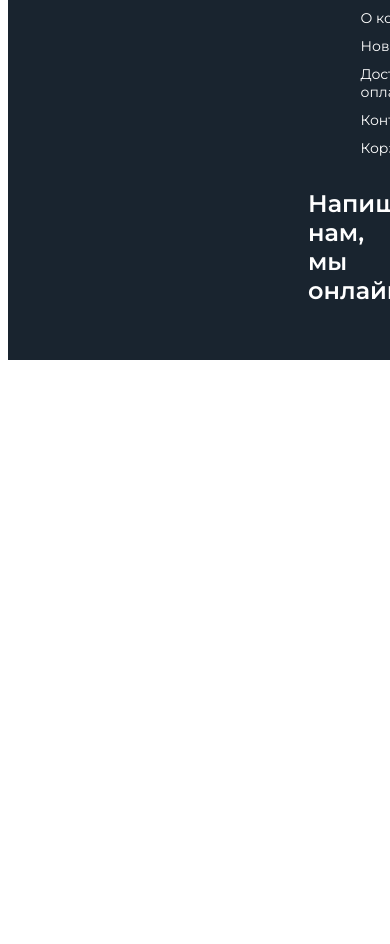
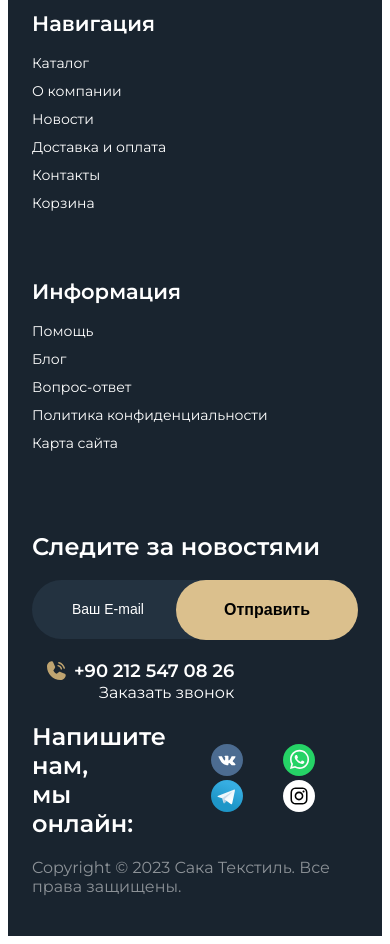
Before and after one commit to aerths/saka-holding, a Vue app: page /catalog in a window 390 px wide. Shown: the part 7000-7944 px from the top of the page. Before the commit the page ends 7368 px from the top, so only its background shows below. Built offline with nearby package versions, Linux system fonts and the light colour scheme.

Commit message:
footer adaptive

```diff
--- a/src/assets/styles/main.scss
+++ b/src/assets/styles/main.scss
@@ -6,7 +6,14 @@ body {
     flex-direction: column;
 
 }
+h1, h2, h3, h4, h5, h6, a{
+    @include laptop{
 
+    }
+    @include mobile{
+
+    }
+}
 *{
     box-sizing: border-box;
 }
--- a/src/components/footer/FooterBigBlock.vue
+++ b/src/components/footer/FooterBigBlock.vue
@@ -25,10 +25,24 @@ defineProps<{
 <style lang="scss">
     .FooterBigBlock{
         width: 100%;
-        height: 100%;
-
+        max-height: 250px;
+        max-width: 500px;
+        @include laptop{
+            max-width: 100%;
+        }
+        .InputContainer{
+            width: 100%;
+        }
         .CallContainer{
             align-self: flex-end;
+            @include laptop{
+                align-self: self-start;
+                padding-top: 20px;
+            }
+            @include mobile{
+                align-self: self-start;
+                padding-top: 20px;
+            }
         }
         .container{
             width: 100%;
--- a/src/components/footer/FooterBottom.vue
+++ b/src/components/footer/FooterBottom.vue
@@ -25,6 +25,12 @@ import FooterIcons from '@/components/footer/FooterIcons.vue';
 
         font-weight: SemiBold;
         font-size: 16px;
+        container{
+            @include mobile{
+                flex-direction: column;
+                align-items: self-start;
+            }
+        }
         h2{
             margin-right: 25px;
         }
@@ -33,6 +39,9 @@ import FooterIcons from '@/components/footer/FooterIcons.vue';
             font-size: 14;
             color: #ffffff80;
         }
+        @include mobile{
+            flex-direction: column;
+        }
     }
 
 
--- a/src/components/footer/FooterTop.vue
+++ b/src/components/footer/FooterTop.vue
@@ -29,9 +29,9 @@ import FooterBlock from '@/components/footer/FooterBlock.vue';
 
                 />
             </div>
-            <div class="container">
+
                 <FooterBigBlock />
-            </div>
+
         </div>
 </template>
 
@@ -46,8 +46,19 @@ import FooterBlock from '@/components/footer/FooterBlock.vue';
             justify-content: space-between;
             .container{
             flex-direction: column;
-        }
+            @include mobile{
 
+                align-items: self-start;
+            }
+            }
+            @include mobile{
+                flex-direction: column;
+                justify-content: start;
+            }
+            @include laptop{
+                gap:40px;
+                flex-wrap: wrap;
+            }
         }
 
 
--- a/src/components/footer/input.vue
+++ b/src/components/footer/input.vue
@@ -38,8 +38,13 @@ defineProps<{
                 max-width: 237px;
                 }
                 &--WB {
-                width: 440px;
+                max-width: 440px;
+                width: 100%;
                 border-radius: 50px;
+                @include laptop{
+                    min-width: 300px;
+                    max-width: 100%;
+                }
                 }
 
             }
--- a/src/components/layout/AppFooter.vue
+++ b/src/components/layout/AppFooter.vue
@@ -19,6 +19,7 @@ import FooterBottom from '@/components/footer/FooterBottom.vue';
         min-height: 474px;
         color: #FFF;
         justify-content: space-between;
+        padding: 40px clamp(24px, 6vw, 120px);
 
     }
 </style>
```
